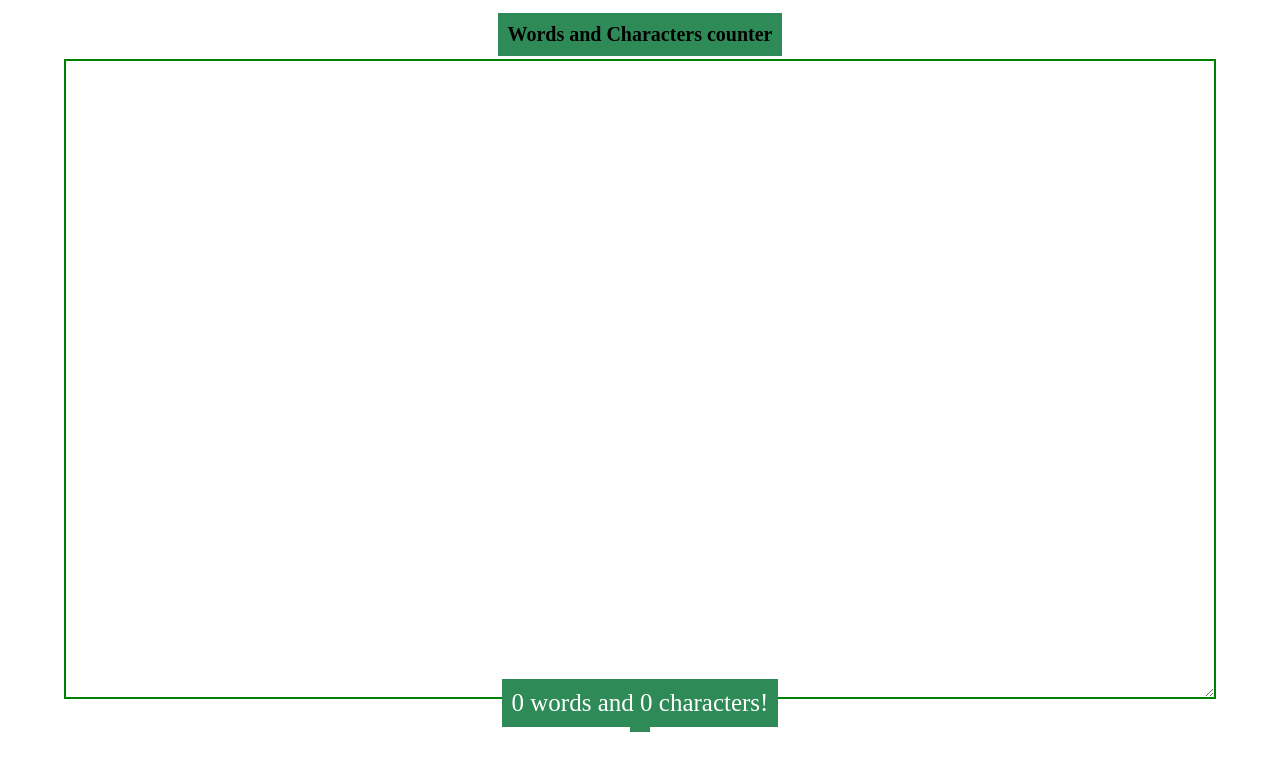
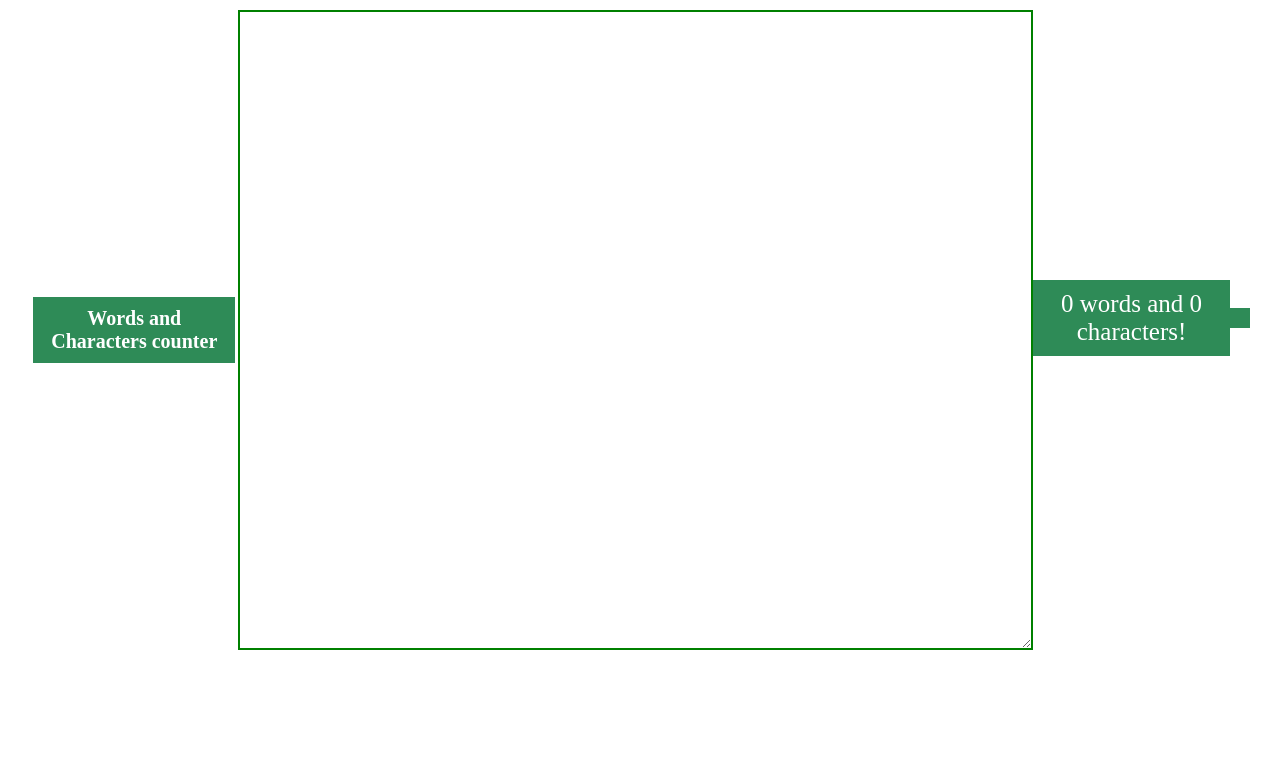
Before and after one commit to dilliram-code/word-counter, a plain HTML site: page index.html in a window 1280 px wide. Drawn offline with Linux system fonts and the light colour scheme.

Commit message:
update color text for  h1 element

```diff
--- a/style.css
+++ b/style.css
@@ -9,9 +9,10 @@ html{
 }
 body{
     display: flex;
-    flex-direction: column;
+    flex-direction: row;
     justify-content: center;
     align-items: center;
+    align-content: center;
     padding: 1rem 3rem;
 }
 h1{
@@ -19,6 +20,7 @@ h1{
     background-color: seagreen;
     padding: 1rem;
     margin: .3rem;
+    color: white;
 }
 textarea{
     font-size: 2.5rem;
```
